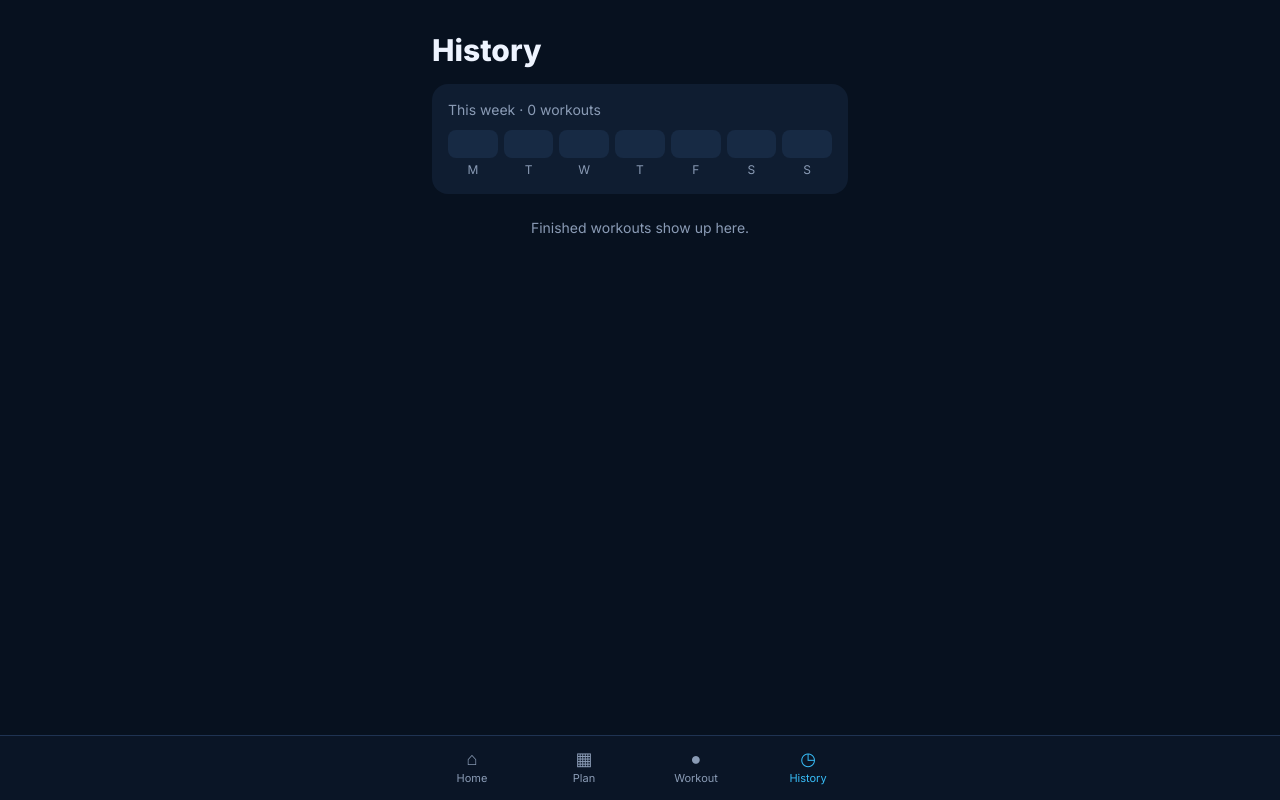
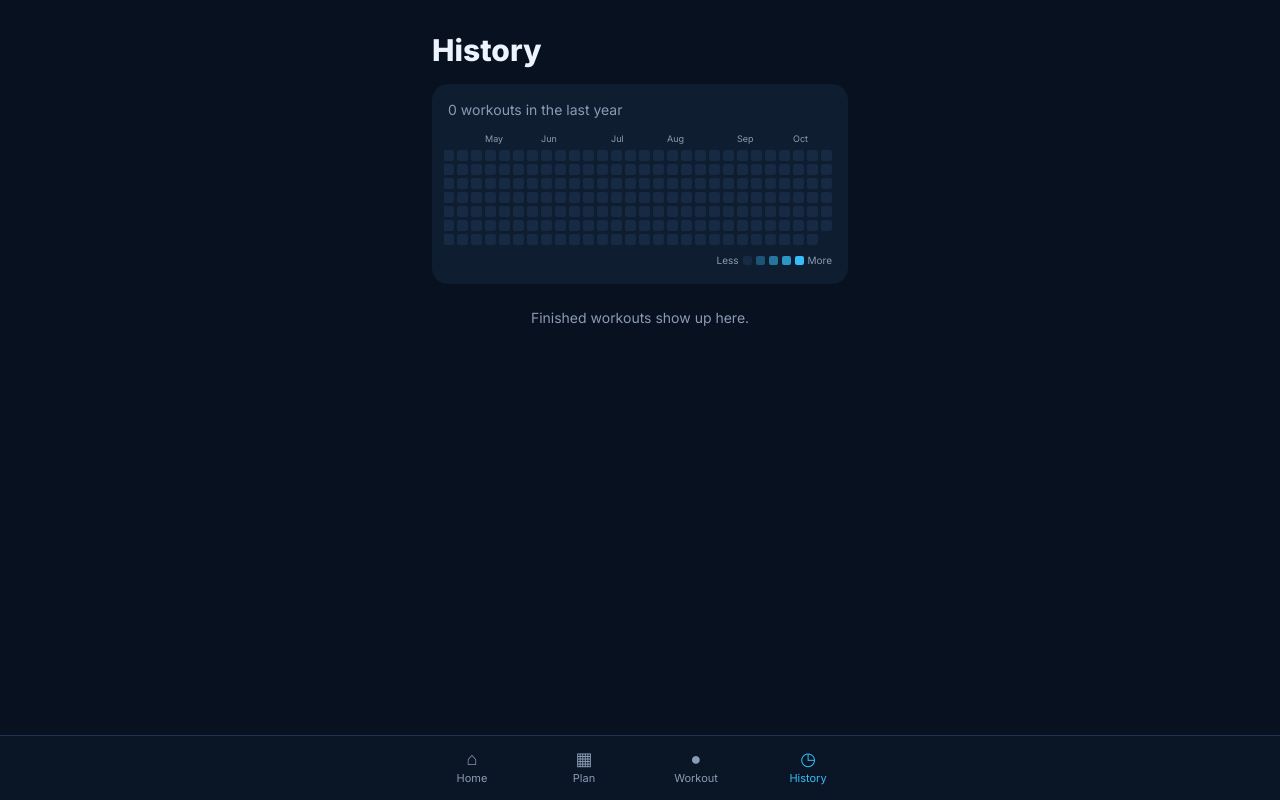
Before and after one commit to bryanfrds/workout-tracker, a Next.js app: page /history in a window 1280 px wide. Built offline with nearby package versions, Linux system fonts and the light colour scheme.

Commit message:
Show a year of workouts as a GitHub-style heatmap on History

```diff
--- a/src/app/history/page.tsx
+++ b/src/app/history/page.tsx
@@ -1,8 +1,10 @@
 "use client";
 
+import Heatmap from "@/components/Heatmap";
 import { useAppState } from "@/lib/store";
 import { isPlainRestDay } from "@/lib/plans";
 import type { Session } from "@/lib/types";
+import { useToday } from "@/lib/use-today";
 import { averageRest, bestSet, describeSet, formatClock, kindOf } from "@/lib/workout";
 
 /** Kilometres covered by runs, rows and intervals that were ticked. */
@@ -19,39 +21,18 @@ function totalKm(s: Session): number {
   return Math.round(km * 100) / 100;
 }
 
-const DAYS = ["M", "T", "W", "T", "F", "S", "S"];
-
-function startOfWeek(d = new Date()): number {
-  const day = (d.getDay() + 6) % 7; // Monday = 0
-  return new Date(d.getFullYear(), d.getMonth(), d.getDate() - day).getTime();
-}
-
 export default function HistoryPage() {
   const app = useAppState();
-  if (!app) return null;
+  const today = useToday();
+  if (!app || !today) return null;
 
   const sessions = [...app.sessions].sort((a, b) => b.startedAt - a.startedAt);
-  const weekStart = startOfWeek();
-  const thisWeek = sessions.filter((s) => s.startedAt >= weekStart && !isPlainRestDay(s));
-  const trained = new Set(thisWeek.map((s) => (new Date(s.startedAt).getDay() + 6) % 7));
 
   return (
     <>
       <h1 className="mt-2 text-3xl font-extrabold">History</h1>
 
-      <div className="mt-4 rounded-2xl bg-card p-4">
-        <p className="text-sm text-muted">
-          This week · {thisWeek.length} workout{thisWeek.length === 1 ? "" : "s"}
-        </p>
-        <div className="mt-2.5 grid grid-cols-7 gap-1.5">
-          {DAYS.map((d, i) => (
-            <div key={i} className="text-center">
-              <div className={`h-7 rounded-lg ${trained.has(i) ? "bg-accent" : "bg-card2"}`} />
-              <div className="mt-1 text-xs text-muted">{d}</div>
-            </div>
-          ))}
-        </div>
-      </div>
+      <Heatmap sessions={app.sessions} today={today} />
 
       {sessions.length === 0 && (
         <p className="mt-6 text-center text-sm text-muted">Finished workouts show up here.</p>
--- /dev/null
+++ b/src/components/Heatmap.tsx
@@ -0,0 +1,72 @@
+"use client";
+
+import { useCallback } from "react";
+import { currentStreak, heatmapColumns, heatmapTotal, monthLabels, type Cell } from "@/lib/heatmap";
+import type { Session } from "@/lib/types";
+
+/** Five shades, lightest for one workout. Level 0 is an empty day. */
+const SHADE: Record<Cell["level"], string> = {
+  0: "bg-card2",
+  1: "bg-accent/35",
+  2: "bg-accent/55",
+  3: "bg-accent/75",
+  4: "bg-accent",
+};
+
+export default function Heatmap({ sessions, today }: { sessions: Session[]; today: Date }) {
+  const columns = heatmapColumns(sessions, today);
+  const total = heatmapTotal(columns);
+  const months = monthLabels(columns);
+  const streak = currentStreak(sessions, today);
+
+  // The newest weeks are on the right, so start scrolled to the end.
+  const toEnd = useCallback((el: HTMLDivElement | null) => {
+    if (el) el.scrollLeft = el.scrollWidth;
+  }, []);
+
+  return (
+    <section className="mt-4 rounded-2xl bg-card p-4">
+      <p className="text-sm text-muted">
+        {total} workout{total === 1 ? "" : "s"} in the last year
+        {streak > 1 && ` · ${streak} day streak`}
+      </p>
+
+      <div ref={toEnd} className="-mx-1 mt-3 overflow-x-auto px-1 [scrollbar-width:none]">
+        <div className="w-max">
+          <div className="flex gap-[3px]">
+            {months.map((m, i) => (
+              <span key={i} className="w-[11px] text-[9px] text-muted">
+                {m}
+              </span>
+            ))}
+          </div>
+          <div className="mt-1 flex gap-[3px]">
+            {columns.map((col, i) => (
+              <div key={i} className="flex flex-col gap-[3px]">
+                {col.cells.map((cell, d) =>
+                  cell ? (
+                    <span
+                      key={cell.key}
+                      title={`${cell.count} workout${cell.count === 1 ? "" : "s"} · ${cell.label}`}
+                      className={`h-[11px] w-[11px] rounded-[2px] ${SHADE[cell.level]}`}
+                    />
+                  ) : (
+                    <span key={d} className="h-[11px] w-[11px]" />
+                  ),
+                )}
+              </div>
+            ))}
+          </div>
+        </div>
+      </div>
+
+      <div className="mt-2 flex items-center justify-end gap-1 text-[10px] text-muted">
+        Less
+        {([0, 1, 2, 3, 4] as const).map((l) => (
+          <span key={l} className={`h-[9px] w-[9px] rounded-[2px] ${SHADE[l]}`} />
+        ))}
+        More
+      </div>
+    </section>
+  );
+}
--- /dev/null
+++ b/src/lib/heatmap.ts
@@ -0,0 +1,100 @@
+import { isPlainRestDay } from "@/lib/plans";
+import type { Session } from "@/lib/types";
+
+/** One square: a date, and how many workouts were finished on it. */
+export type Cell = { key: string; label: string; count: number; level: 0 | 1 | 2 | 3 | 4 };
+
+/** One column of the grid: Monday first, Sunday last. Future days are null. */
+export type Column = { month: number; cells: (Cell | null)[] };
+
+export const WEEKS = 53;
+
+/** Local YYYY-MM-DD, so days group by the phone's clock rather than UTC. */
+export function dayKey(d: Date): string {
+  const m = `${d.getMonth() + 1}`.padStart(2, "0");
+  const day = `${d.getDate()}`.padStart(2, "0");
+  return `${d.getFullYear()}-${m}-${day}`;
+}
+
+/** 0–4, matching the five shades in the legend. */
+function levelOf(count: number): Cell["level"] {
+  if (count <= 0) return 0;
+  return Math.min(4, count) as Cell["level"];
+}
+
+/** Counts workouts per day. Rest days logged with nothing ticked don't count. */
+export function countsByDay(sessions: Session[]): Map<string, number> {
+  const counts = new Map<string, number>();
+  for (const s of sessions) {
+    if (isPlainRestDay(s)) continue;
+    const key = dayKey(new Date(s.startedAt));
+    counts.set(key, (counts.get(key) ?? 0) + 1);
+  }
+  return counts;
+}
+
+/**
+ * The last `WEEKS` Monday-to-Sunday columns ending with the week `today` is in.
+ * Days after today are null so the grid stops rather than showing empty squares.
+ */
+export function heatmapColumns(sessions: Session[], today: Date): Column[] {
+  const counts = countsByDay(sessions);
+  const todayKey = dayKey(today);
+
+  // Monday of the first column shown.
+  const mondayOffset = (today.getDay() + 6) % 7;
+  const cursor = new Date(today.getFullYear(), today.getMonth(), today.getDate() - mondayOffset - (WEEKS - 1) * 7);
+
+  const columns: Column[] = [];
+  for (let w = 0; w < WEEKS; w++) {
+    const month = cursor.getMonth();
+    const cells: (Cell | null)[] = [];
+    for (let d = 0; d < 7; d++) {
+      const key = dayKey(cursor);
+      if (key > todayKey) {
+        cells.push(null);
+      } else {
+        const count = counts.get(key) ?? 0;
+        cells.push({
+          key,
+          label: cursor.toLocaleDateString(undefined, { weekday: "short", day: "numeric", month: "short" }),
+          count,
+          level: levelOf(count),
+        });
+      }
+      cursor.setDate(cursor.getDate() + 1);
+    }
+    columns.push({ month, cells });
+  }
+  return columns;
+}
+
+/** Total workouts in the shown year. */
+export function heatmapTotal(columns: Column[]): number {
+  let total = 0;
+  for (const col of columns) for (const cell of col.cells) total += cell?.count ?? 0;
+  return total;
+}
+
+/** Label a column with its month name only when the month changes. */
+export function monthLabels(columns: Column[]): (string | null)[] {
+  const names = ["Jan", "Feb", "Mar", "Apr", "May", "Jun", "Jul", "Aug", "Sep", "Oct", "Nov", "Dec"];
+  return columns.map((col, i) => {
+    if (i === 0) return null; // The first column is usually a stub of the month before.
+    return col.month === columns[i - 1].month ? null : names[col.month];
+  });
+}
+
+/** Longest run of consecutive days with a workout, ending on or before today. */
+export function currentStreak(sessions: Session[], today: Date): number {
+  const counts = countsByDay(sessions);
+  const cursor = new Date(today.getFullYear(), today.getMonth(), today.getDate());
+  // Today not being done yet shouldn't break yesterday's streak.
+  if (!counts.get(dayKey(cursor))) cursor.setDate(cursor.getDate() - 1);
+  let streak = 0;
+  while (counts.get(dayKey(cursor))) {
+    streak++;
+    cursor.setDate(cursor.getDate() - 1);
+  }
+  return streak;
+}
```
Also changed, not shown: 1 other file (tests, documents, lock files or other folders).
